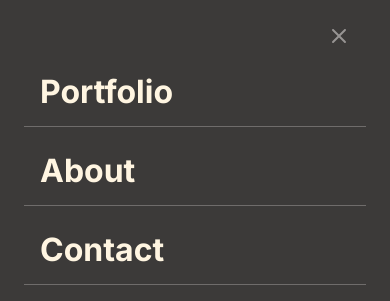
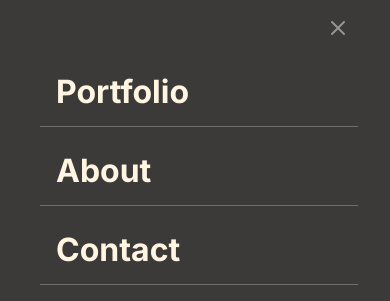
Before and after one commit to mengiefen/personal-portfolio, a website: page index.html in a window 390 px wide. Both pictures are taken after a click on the link 346 px from the left and 24 px from the top of the page. Drawn offline with Linux system fonts and the light colour scheme.

Commit message:
Fix the bugs reported from reviewer

```diff
--- a/index.js
+++ b/index.js
@@ -72,14 +72,14 @@ function toggleMenuOpen() {
   mobileNav.style.display = 'block';
   menuIcon.style.display = 'none';
   logo.style.display = 'none';
-  bodyTag.classList.toggle('scroll-disable');
+  bodyTag.classList.add('scroll-disable');
 }
 
 function toggleMenuClose() {
   mobileNav.style.display = 'none';
   menuIcon.style.display = 'block';
   logo.style.display = 'block';
-  bodyTag[0].classList.toggle('scroll-disable');
+  bodyTag.classList.remove('scroll-disable');
 }
 
 options.forEach((listItem) => {
--- a/styles.css
+++ b/styles.css
@@ -26,32 +26,33 @@ body {
 
 /* Navigation and Logo */
 .header-section {
-  background-color: #3c3a39;
-  width: 100vw;
-  position: fixed;
-  z-index: 999;
+  position: sticky;
+  z-index: 9999;
   top: 0;
   left: 0;
+  background-color: #3c3a39;
+  width: 100%;
 }
 
 .mobile-menu {
-  height: 100vh;
+  width: 87.2%;
+  min-height: 100vh;
+  overflow-y: scroll;
   display: flex;
   flex-direction: column;
   justify-content: flex-start;
   align-items: center;
   position: relative;
   list-style: none;
-  padding: 0 24px;
+  padding-right: 24px;
 }
 
 .mobile-nav .cancel-btn {
-  /* display:none; */
   width: 24px;
   height: auto;
   position: absolute;
-  top: 24px;
-  right: 10%;
+  top: 16px;
+  right: 20%;
 }
 
 .mobile-nav {
@@ -1043,7 +1044,7 @@ body {
 .submit-error-message {
   color: #641c03;
   font-family: Inter, sans-serif;
-  font-weight: 700;
+  font-weight: normal;
   font-size: 15px;
   line-height: 24px;
   margin-bottom: 36px;
```
Also changed, not shown: index.html (+0 -1 lines).
